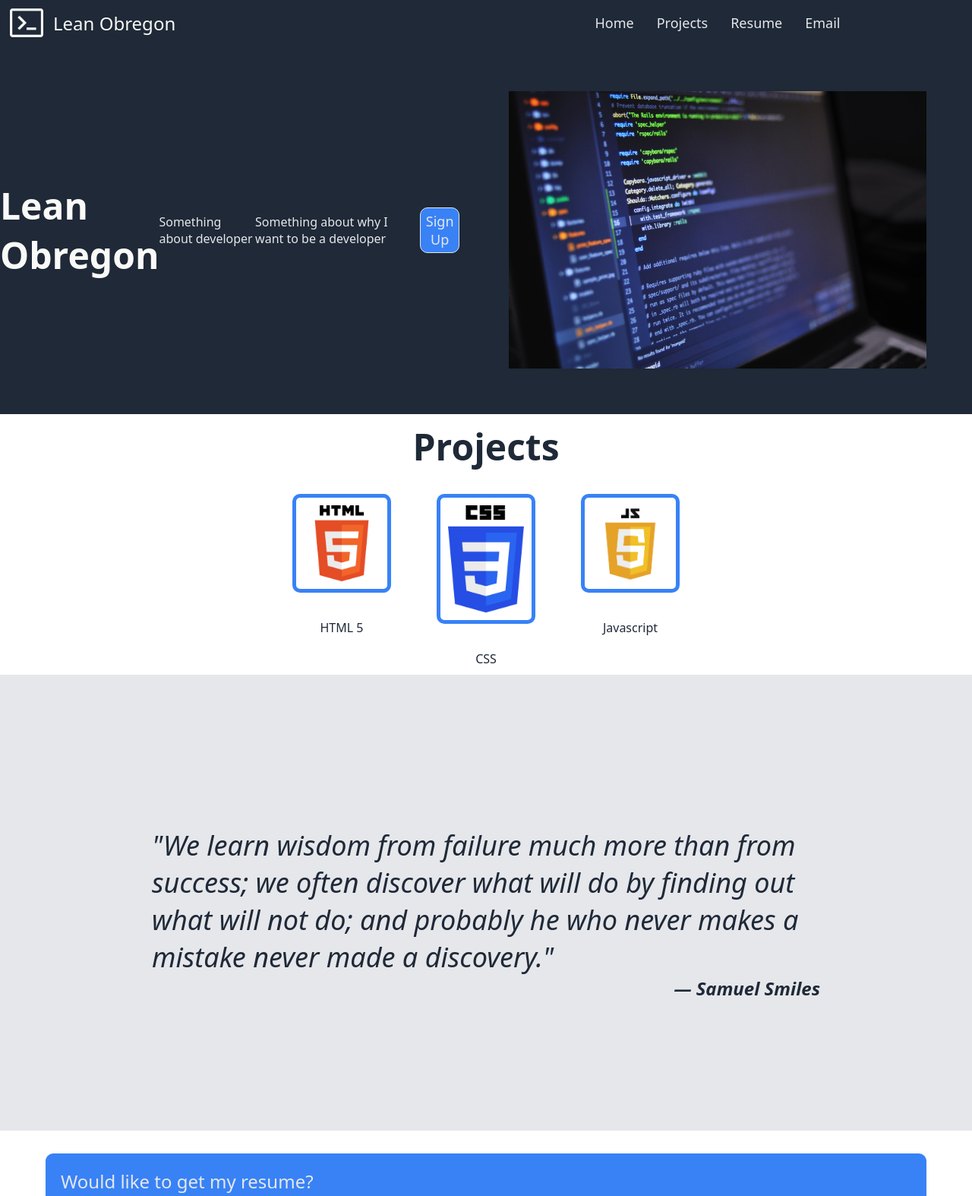
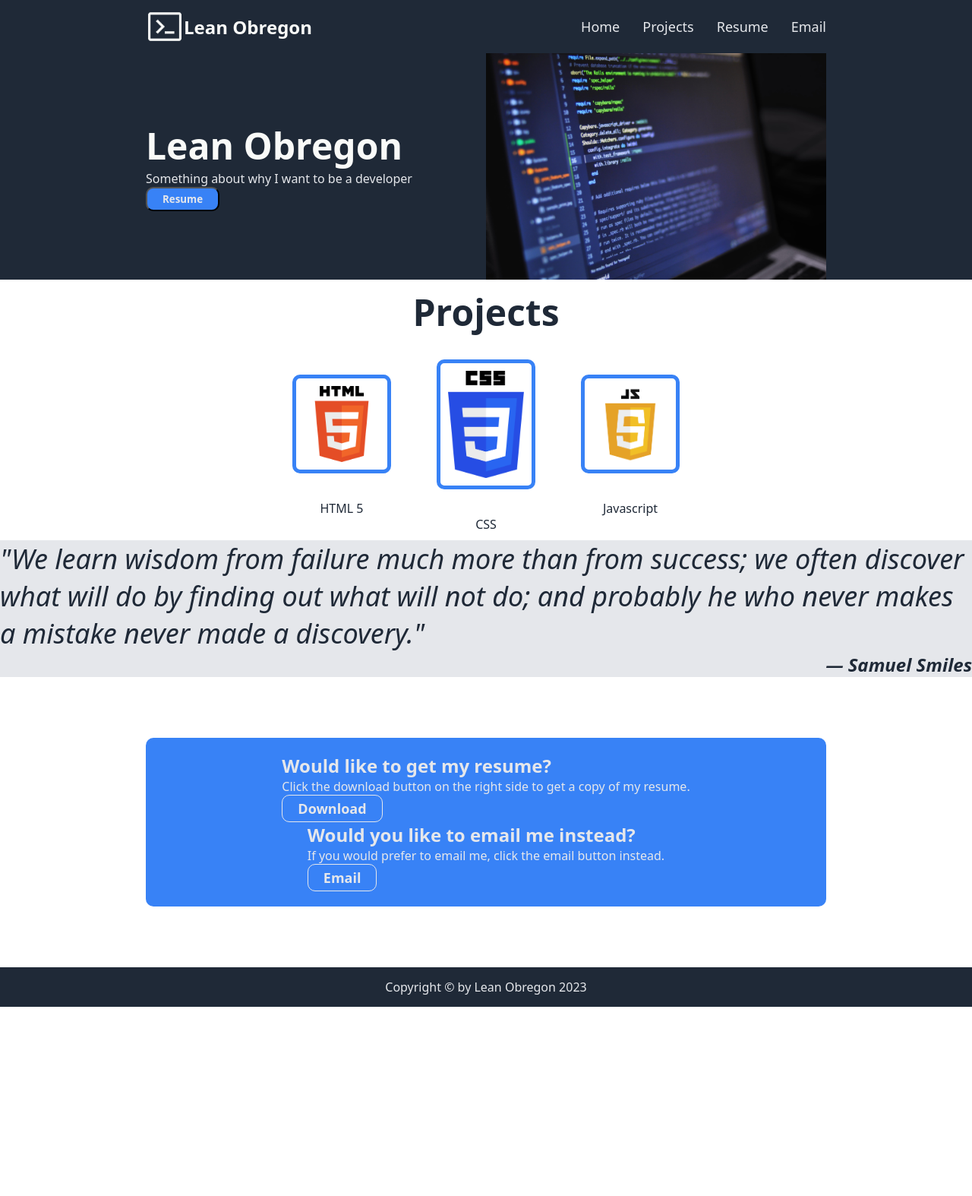
Before and after one commit to leann1109/landing-page, a plain HTML site: page index.html in a window 1280 px wide. Shown: the top 1574 px of the page at 76% size. After the commit the page ends 1325 px from the top, so only its background shows below. Drawn offline with Linux system fonts and the light colour scheme; a script that the page names is missing.

Commit message:
fixed about me image and cleaned up some code

```diff
--- a/index.html
+++ b/index.html
@@ -17,7 +17,7 @@
 
             <div class="links">
                 <ul>
-                    <div><li><a href=".about-me">Home</a></li></div>
+                    <div><li><a href="#">Home</a></li></div>
                     <div><li><a href="#projects">Projects</a></li></div>
                     <div><li><a href="#resume">Resume</a></li></div>
                     <div><li><a href="#email">Email</a></li></div>
@@ -28,13 +28,12 @@
 
     <main>
         <section class="about-me">
-            <div class="about-me">
+            <div class="about-me-details" id="about-me-details">
                 <h1>Lean Obregon</h1>
 
-                <p>Something about developer</p>
                 <p>Something about why I want to be a developer</p>
 
-                <button class="buttons">Sign Up</button>
+                <button class="about-me-button">Resume</button>
             </div>
 
             <div class="about-me-image">
@@ -61,8 +60,8 @@
             </div>
         </section>
 
-        <section>
-            <div class="quote-section">
+        <section class="quote-section">
+            <div class="quote">
                 "We learn wisdom from failure much more than from success; we often discover what will do by finding out
                 what will not do; and probably he who never makes a mistake never made a discovery."
                 <strong>— Samuel Smiles</strong>
@@ -70,18 +69,20 @@
         </section>
 
         <section class="resume-email-section">
-            <div class="resume-section" id="resume">
-                <div>
-                    <p>Would like to get my resume?</p>
+            <div class="resume-section">
+                <div class="resume" id="resume">
+                    <h4>Would like to get my resume?</h4>
+                    <p>Click the download button on the right side to get a copy of my resume.</p>
                 </div>
                 <div>
                     <button class="buttons">Download</button>
                 </div>
             </div>
 
-            <div class="email-section" id="email">
-                <div>
-                    <p>Would you like to email me instead?</p>
+            <div class="email-section">
+                <div class="email" id="email">
+                    <h4>Would you like to email me instead?</h4>
+                    <p>If you would prefer to email me, click the email button instead.</p>
                 </div>
                 <div>
                     <button class="buttons">Email</button>
@@ -92,7 +93,7 @@
 
     <footer>
         <div>
-            Copyright <!-- Copyright logo --> by Lean Obregon 2023
+            Copyright &copy; by Lean Obregon 2023
         </div>
     </footer>
 	<script src="index.js"></script>
--- a/style.css
+++ b/style.css
@@ -2,19 +2,31 @@
     margin: 0;
     padding: 0;
     font-family: system-ui, -apple-system, BlinkMacSystemFont, 'Segoe UI', Roboto, Oxygen, Ubuntu, Cantarell, 'Open Sans', 'Helvetica Neue', sans-serif;
+    align-items: center;
+}
+
+.logo, header, nav, ul, .links, .about-me, .about-me-image, .projects, .tiles-container, footer {
+    display: flex;
+    flex: 1;
 }
 
 .logo {
     font-size: 24px;
+    font-weight: 900;
     color: #f9faf8;
-    display: flex;
-    flex: 1;
-    align-items: center;
+    padding: 10px 0;
 }
 
 .logo-image {
     height: 50px;
-    margin: 10px;
+}
+
+.logo-image, .about-me-details {
+    margin-left: 15vw;
+}
+
+.links, .about-me-image {
+    margin-right: 15vw;
 }
 
 /* makes footer stay on the bottom */
@@ -25,56 +37,32 @@ header, main, footer {
 
 header, .about-me, footer {
     background-color: #1F2937;
-    display: flex;
 }
 
-header {
+#about-me-details {
     display: flex;
-    height: 60px;
-}
-
-nav, .about-me {
-    display: flex;
-    flex-direction: row;
-    flex: 1;
-    align-items: center;
-}
-
-.about-me {
-    display: flex;
-    justify-content: end;
-    align-content: flex-end;
+    flex: 1 1 ;
+    flex-direction: column;
+    align-items: start;
+    padding: 10px 0;
 }
 
 .about-me-image {
-    display: flex;
-    flex: 1;
-    min-width: 400px;
-    width: 50%;
-    padding: 30px;
-    justify-content: center;
-    align-content: start;
+    width: 100%;
 }
 
 ul {
     list-style-type: none;
-    display: flex;
-}
-
-ul > div {
-    margin-right: 30px;
+    justify-content: flex-end;
 }
 
 a {
     text-decoration: none;
-    font-size: 18px;
-    /* display: flex; */
+    margin-left: 30px;
 }
 
-.links {
-    display: flex;
-    flex: 1;
-    justify-content: center;
+a, .buttons {
+    font-size: 18px;
 }
 
 h1 {
@@ -83,7 +71,6 @@ h1 {
 
 #projects-header, figcaption {
     color: #1F2937;
-    align-items: center;
     text-align: center;
 }
 
@@ -93,16 +80,9 @@ h1, #projects-header {
 }
 
 .projects {
-    display: flex;
     flex-direction: column;
-    flex: 1;
-    align-items: center;
     justify-content: center;
     padding: 10px;
-}
-
-.tiles-container {
-    display: flex;
 }
 
 .tile-images {
@@ -115,14 +95,10 @@ h1, #projects-header {
 
 .quote-section {
     background-color: #e5e7eb;
-    height: 200px;
-    padding: 200px;
     font-size: 36px;
     font-style: italic;
     font-weight: 100;
     color: #1f2937;
-    justify-content: center;
-    align-items: center;
 }
 
 strong {
@@ -131,36 +107,35 @@ strong {
     text-align: end;
 }
 
-.resume-section, .email-section, .resume-email-section {
+.resume-email-section {
     background-color: #3882f6;
-    font-size: 24px;
-    margin: 10px;
     display: flex;
     flex-direction: column;
-    justify-content: center;
-}
-
-.resume-email-section {
-    margin: 30px 60px;
-    padding: 10px;
+    margin: 10vh 15vw;
+    padding: 20px;
     border-radius: 10px;
 }
 
-.buttons {
-    background-color: #3882f6;
-    margin: 5px;
-    padding: 5px;
-    border-radius: 10px;
-    border: solid 1px #e5e7eb;
-    font-size: 18px;
+h4 {
+    font-size: 24px;
 }
 
-a, p, button, footer {
+.about-me-button, .buttons {
+    background-color: #3882f6;
+    padding: 5px 20px;
+    border-radius: 10px;
+    font-weight: bold;
+}
+
+.buttons {
+    border: solid 1px #e5e7eb;
+}
+
+a, p, h4, button, footer {
     color: #e5e7eb;
 }
 
 footer {
     padding: 15px;
     justify-content: center;
-    align-items: center;
 }
```
